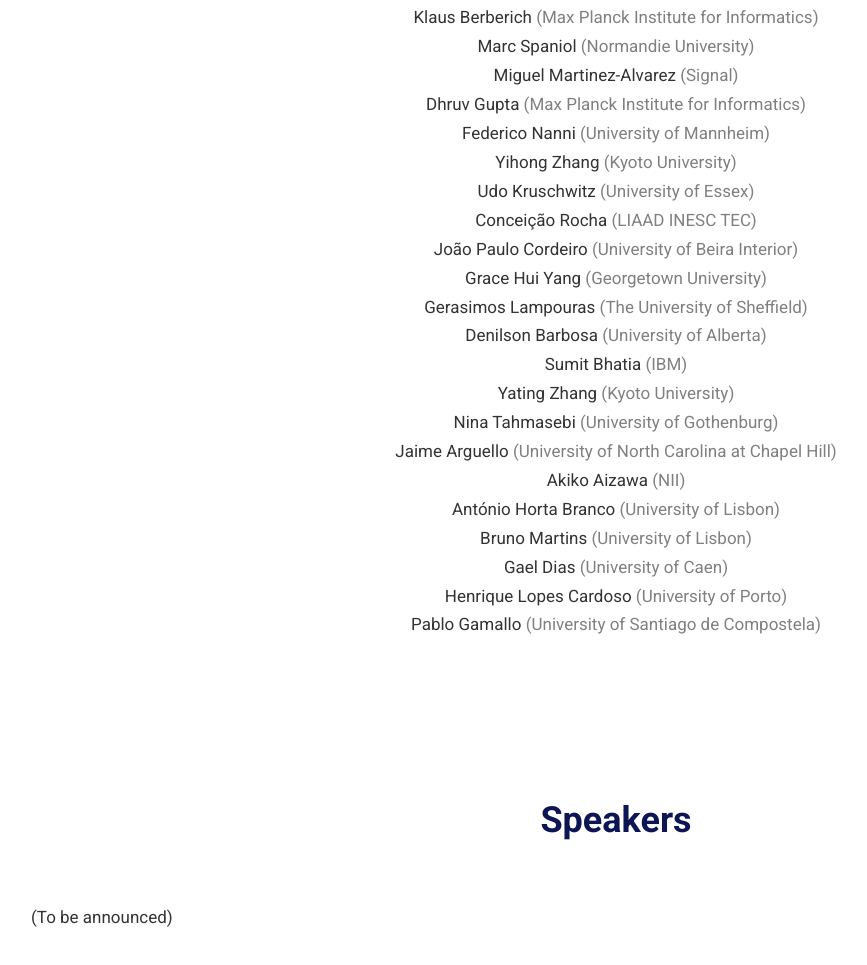
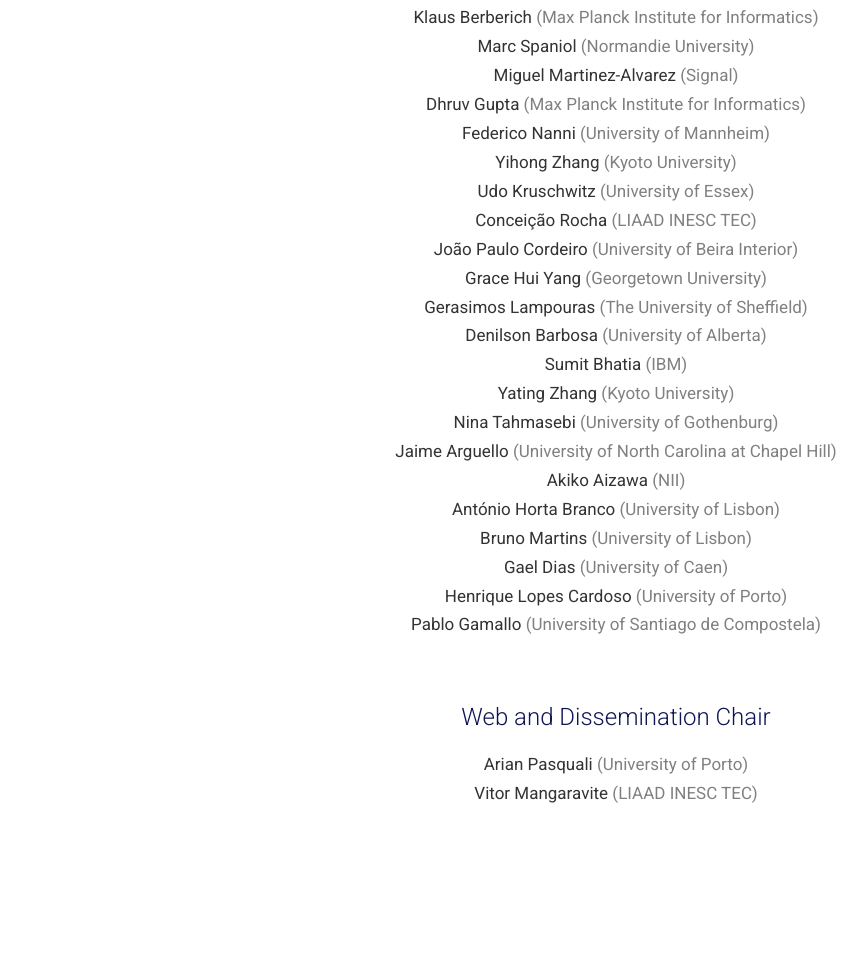
Before and after one commit to LIAAD/text2storyworkshop, a plain HTML site: page index.html in a window 1280 px wide. Shown: the part 3585-4550 px from the top of the page, without its empty margins (24-891 px from the left). Drawn offline with Linux system fonts and the light colour scheme; some packages are replaced by stand-ins of ours.

Commit message:
fix style and text

```diff
--- a/index.html
+++ b/index.html
@@ -290,6 +290,16 @@
                         </ul>
                     </div>
                 </div>
+
+                <div class="section-title">
+
+                        <h3>Web and Dissemination Chair</h3>
+
+                        <ul>
+                            <li>Arian Pasquali <span style="color: grey">(University of Porto)</span></li>
+                            <li>Vitor Mangaravite <span style="color: grey">(LIAAD INESC TEC)</span></li>
+                        </ul>
+                </div>
             </div>
         </div>
     </section>
```
